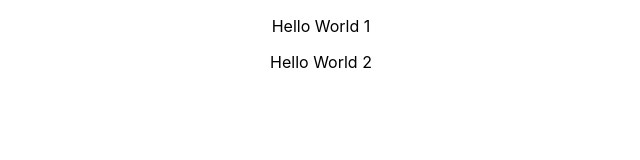
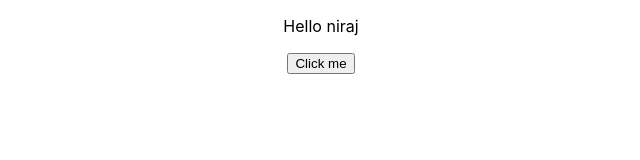
Before and after one commit to nirajpandey034/react-tuts, a React (Create React App) app: page / in a window 1280 px wide. Shown: the top 160 px of the page, without its empty margins (319-959 px from the left). Built offline with nearby package versions, Linux system fonts and the light colour scheme; the HTML template or start-up script is replaced by a standard one.

Commit message:
day 2 class

```diff
--- a/package.json
+++ b/package.json
@@ -3,6 +3,9 @@
   "version": "0.1.0",
   "private": true,
   "dependencies": {
+    "@emotion/react": "^11.9.0",
+    "@emotion/styled": "^11.8.1",
+    "@mui/material": "^5.8.2",
     "@testing-library/jest-dom": "^5.16.4",
     "@testing-library/react": "^13.3.0",
     "@testing-library/user-event": "^13.5.0",
--- a/src/App.js
+++ b/src/App.js
@@ -6,8 +6,6 @@ function App() {
   return (
     <div className="App">
         <ClassComponent />
-        <FunctionalComponent />
-
     </div>
   );
 }
--- a/src/Components/ClassComponent.js
+++ b/src/Components/ClassComponent.js
@@ -3,12 +3,25 @@ import React, { Component } from "react";
 export class ClassComponent extends Component {
   constructor(props) {
     super();
+    this.state = {
+      name: "niraj",
+    };
   }
-
+  changeName() {
+    if (this.state.name == "niraj") this.setState({ name: "manish" });
+    else this.setState({ name: "niraj" });
+  }
   render() {
     return (
       <div>
-        <p>Hello World 1</p>
+        <p>Hello {this.state.name}</p>
+        <button
+          onClick={() => {
+            this.changeName();
+          }}
+        >
+          Click me
+        </button>
       </div>
     );
   }
--- a/src/Components/FunctionalComponent.js
+++ b/src/Components/FunctionalComponent.js
@@ -1,9 +1,10 @@
 import React from "react";
+import TextField from '@mui/material/TextField';
 
 function FunctionalComponent() {
   return (
-    <div>
-      <p>Hello World 2</p>
+    <div style={{display:'flex', justifyContent:'center', alignItems:'center', height:'100vh'}}>
+      <TextField id="outlined-basic" label="Outlined" variant="outlined" />
     </div>
   );
 }
```
Also changed, not shown: 1 other file (tests, documents, lock files or other folders).
